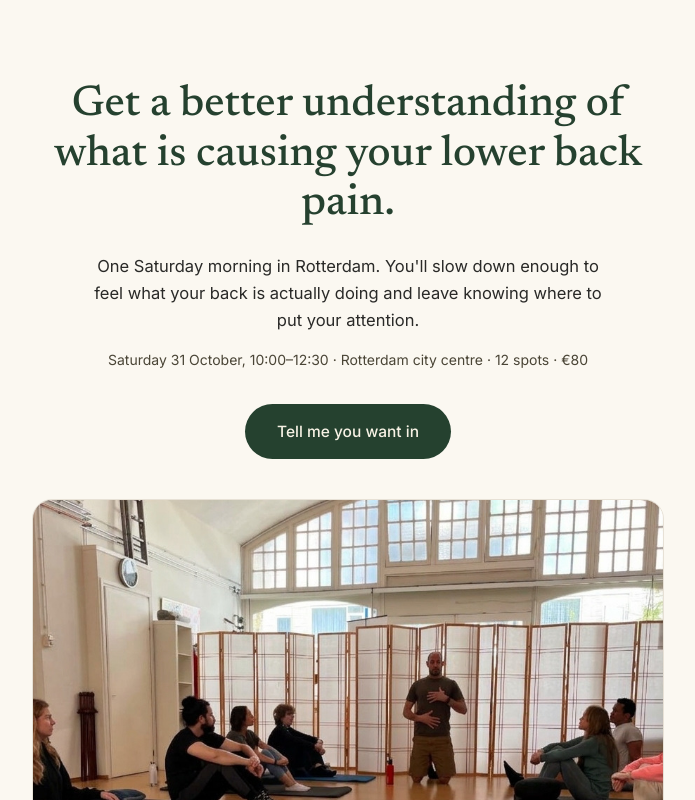
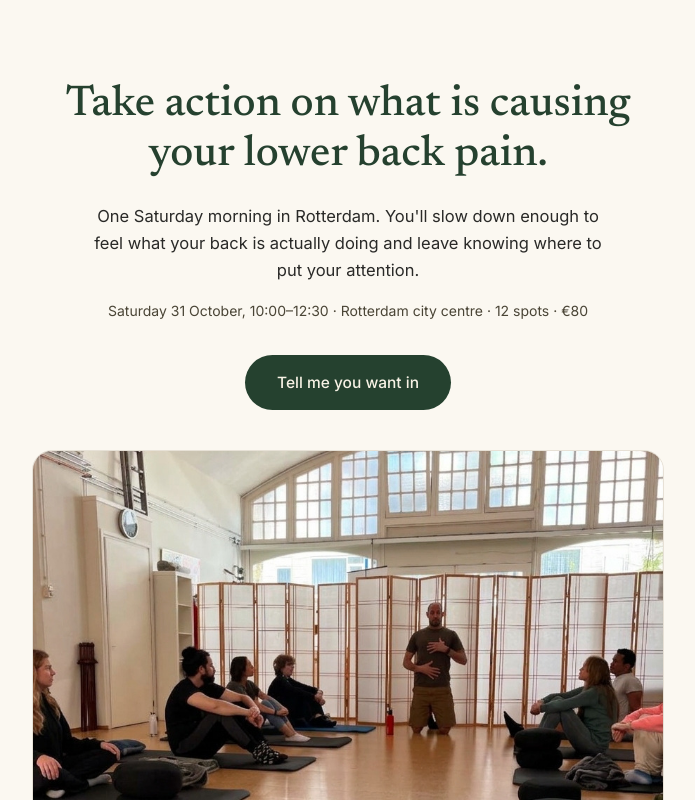
Before and after one commit to VinPOPFrance/James, a Next.js app: page /workshop in a window 1280 px wide. Shown: the top 800 px of the page, without its empty margins (292-987 px from the left). Built offline with nearby package versions, Linux system fonts and the light colour scheme; no server answers.

Commit message:
Update workshop page header for a more proactive message on back pain

```diff
--- a/src/app/workshop/page.tsx
+++ b/src/app/workshop/page.tsx
@@ -54,8 +54,7 @@ export default function WorkshopPage() {
         {/* 1. HERO · open on the cream backdrop */}
         <section className="pb-6 text-center md:pb-10">
           <h1 className="mb-6 font-voice text-[clamp(1.9rem,5.4vw,2.7rem)] font-medium leading-[1.15] text-[#25412F]">
-            Get a better understanding of what is causing your lower back
-            pain.
+            Take action on what is causing your lower back pain.
           </h1>
           <p className="mx-auto mb-4 max-w-lg text-[16.5px] leading-relaxed text-[#2A2A28]">
             One Saturday morning in Rotterdam. You&apos;ll slow down enough to
```
